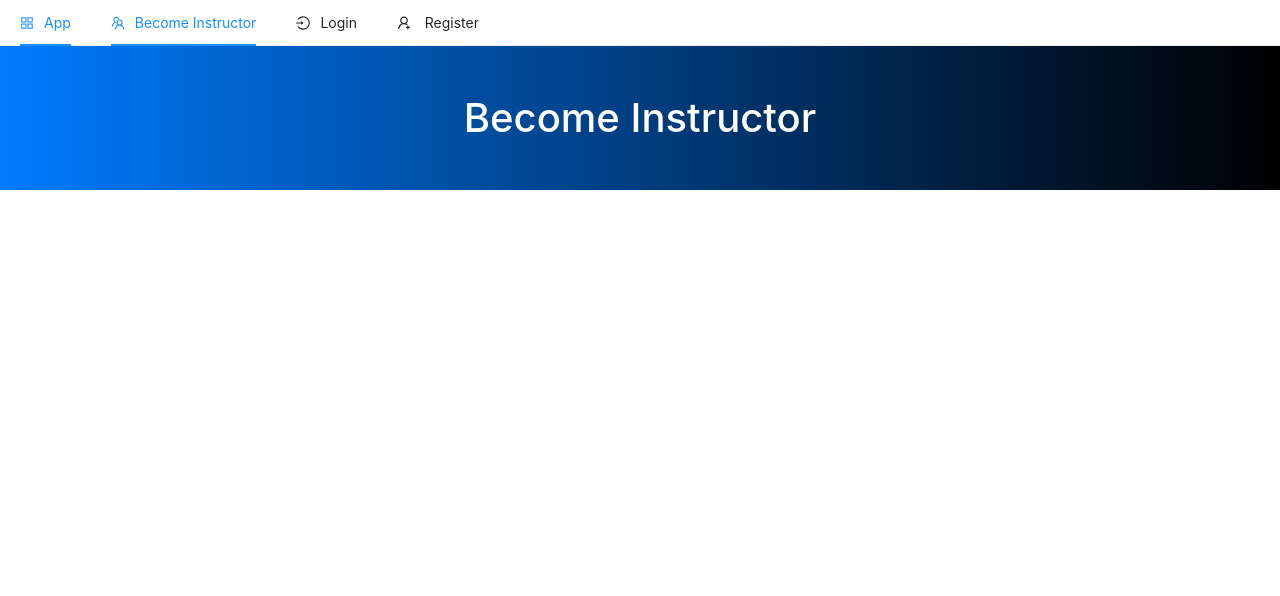
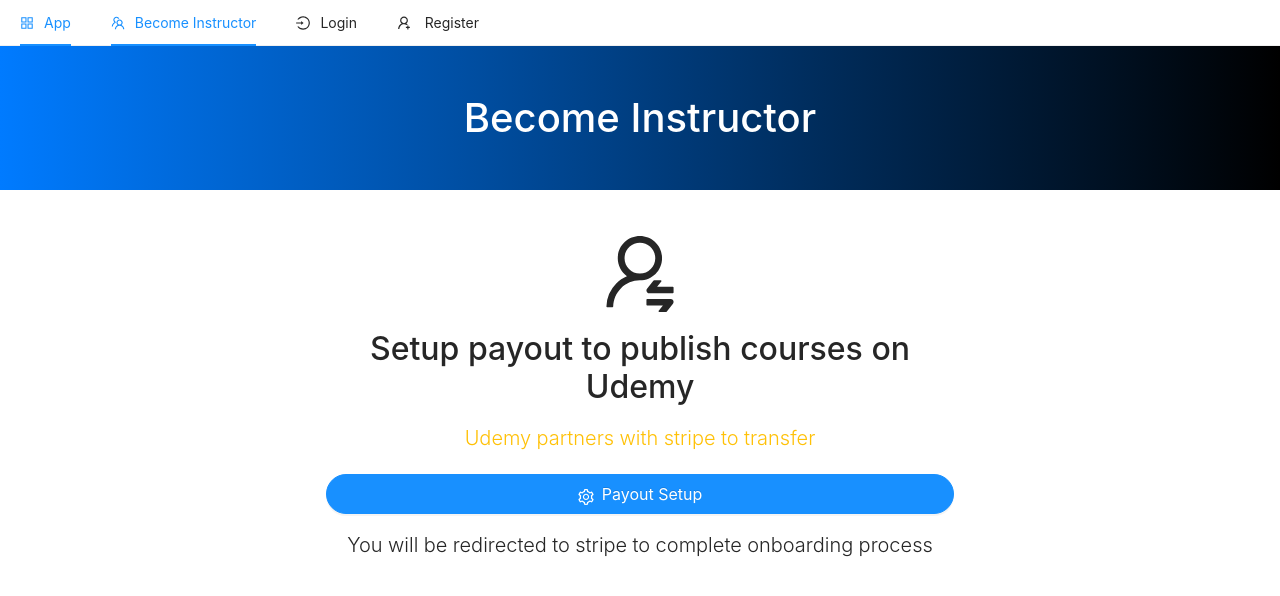
Before and after one commit to angelicalorraine/Udemy-eLearningMaretplace, a Next.js app in the folder client/: page /user/become-instructor in a window 1280 px wide. Shown: the top 596 px of the page. Built offline with nearby package versions, Linux system fonts and the light colour scheme; no server answers.

Commit message:
Start of Become Instructor onboarding

```diff
--- a/client/pages/user/become-instructor.js
+++ b/client/pages/user/become-instructor.js
@@ -1,12 +1,73 @@
 import axios from "axios";
-import { Container } from "react-bootstrap";
+import { useState, useContext } from "react";
+import { Container, Row, Col } from "react-bootstrap";
+import { Context } from "../../context";
+import {
+  SettingOutlined,
+  UserSwitchOutlined,
+  LoadingOutlined,
+} from "@ant-design/icons";
+import { toast } from "react-toastify";
+import { Button } from "antd";
+import UserRoute from "../components/routes/UserRoute";
 
 const BecomeInstructor = () => {
+  const [loading, setLoading] = useState(false);
+  const {
+    state: { user },
+  } = useContext(Context);
+
+  const becomeInstructor = () => {
+    // console.log("BecomeInstructor");
+    setLoading(true);
+    axios
+      .post("/api/make-instructor")
+      .then((res) => {
+        console.log(res);
+        window.location.href = res.data;
+      })
+      .catch((err) => {
+        console.log(err.response.status);
+        toast("Stripe onboarding Failed. Try Again");
+        setLoading(false);
+      });
+  };
   return (
     <>
       <Container fluid>
         <h1 className="jumbotron text-center py-5">Become Instructor </h1>
       </Container>
+      <Row>
+        <Col md={{ span: 6, offset: 3 }} className="text-center">
+          <div className="pt-4">
+            <UserSwitchOutlined className="display-1 pb-3" />
+            <br />
+            <h2> Setup payout to publish courses on Udemy</h2>
+            <p className="lead text-warning">
+              Udemy partners with stripe to transfer
+            </p>
+            <Button
+              className="mb-3"
+              type="primary"
+              block
+              shape="round"
+              icon={loading ? <LoadingOutlined /> : <SettingOutlined />}
+              size="large"
+              onClick={becomeInstructor}
+              disable={
+                (user && user.role && user.role.includes("Instructor")) ||
+                loading
+              }
+            >
+              {loading ? "Processing..." : "Payout Setup"}
+            </Button>
+            <p className="lead">
+              You will be redirected to stripe to complete onboarding process
+            </p>
+          </div>
+        </Col>
+      </Row>
+      <Container></Container>
     </>
   );
 };
```
